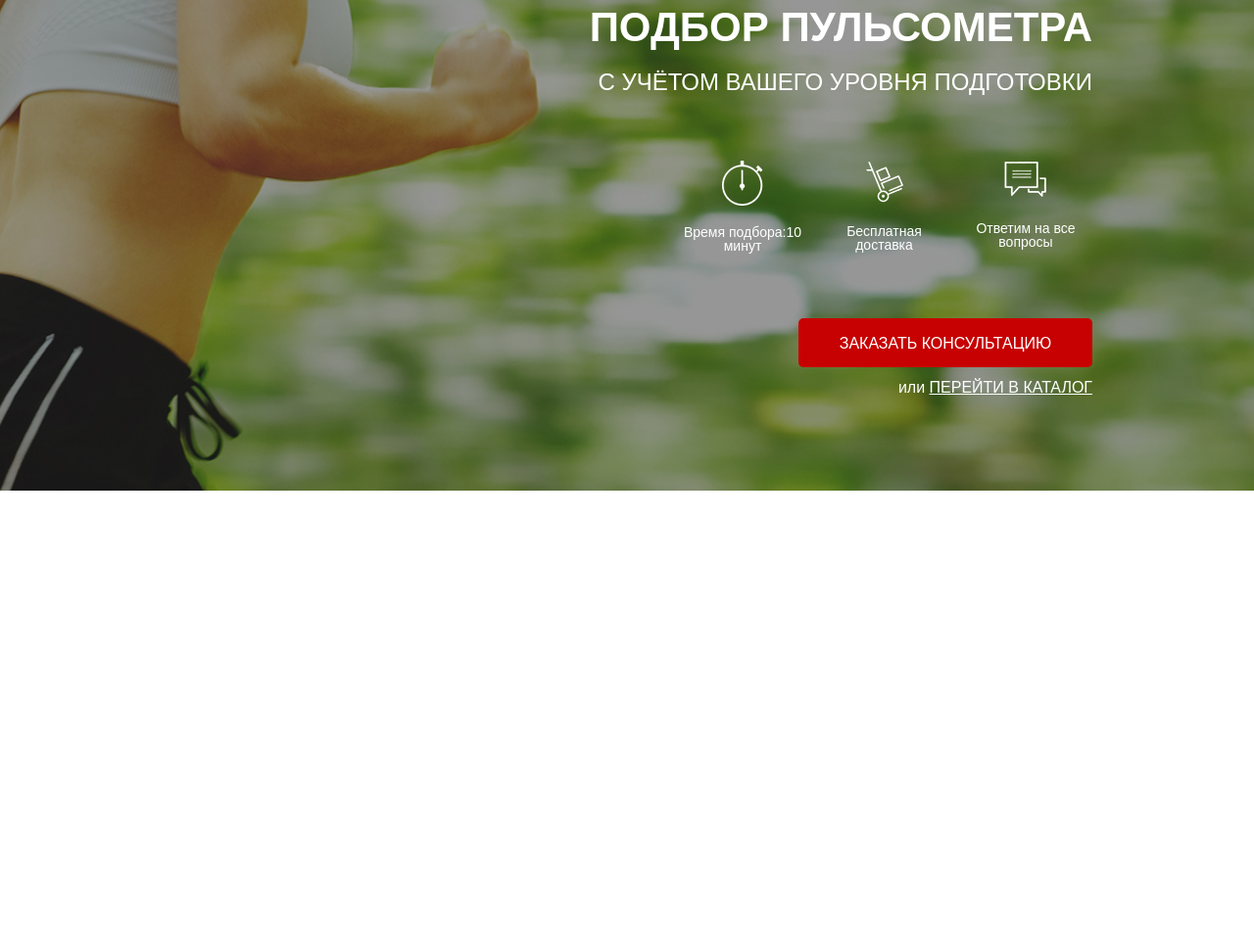
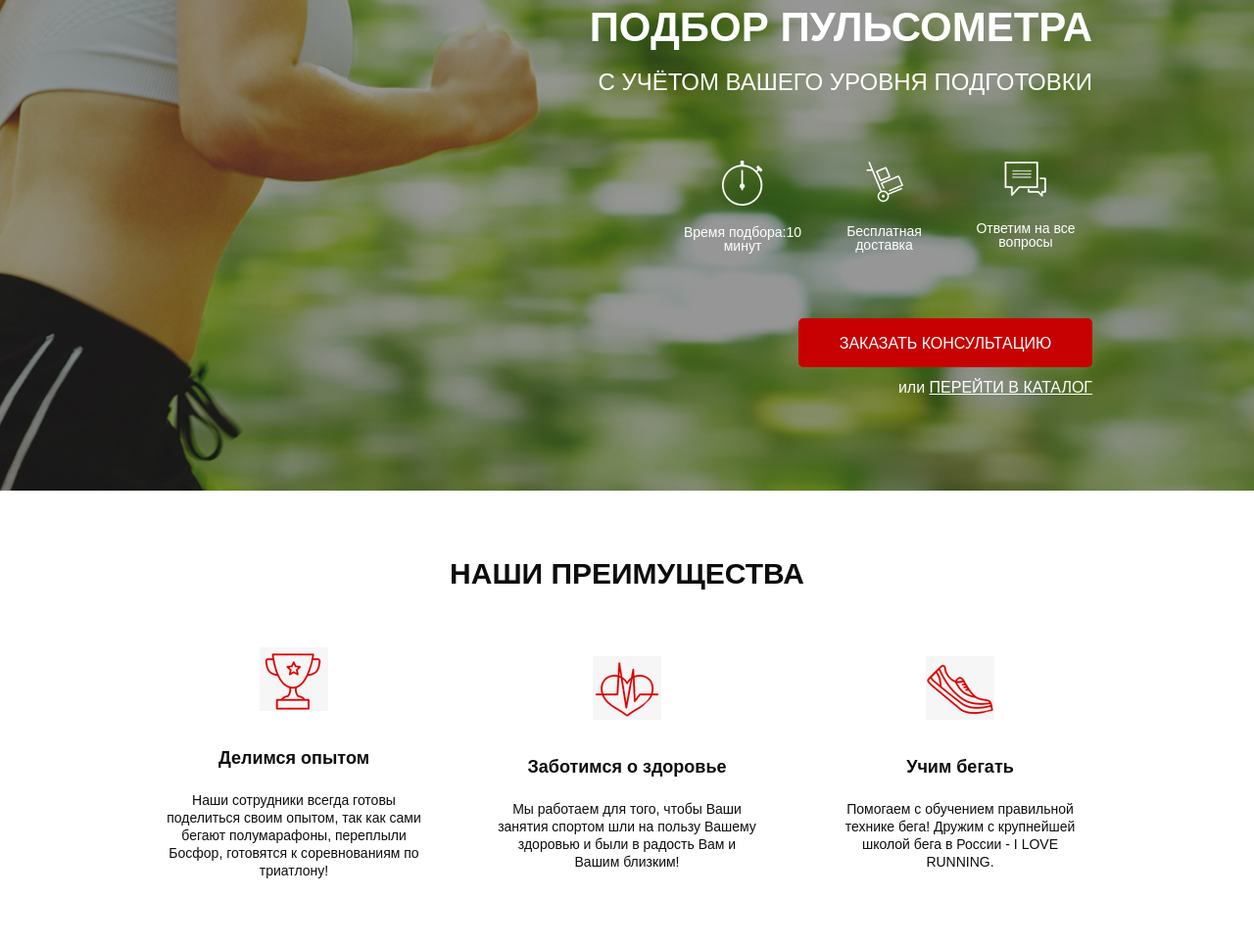
Before and after one commit to RomanTischenko/pulse, a website: page src/index.html in a window 1280 px wide. Shown: the part 174-1139 px from the top of the page at 98% size. Before the commit the page ends 800 px from the top, so only its background shows below. Drawn offline with Linux system fonts and the light colour scheme; a web font is replaced by a local one.

Commit message:
one homework

```diff
--- a/src/index.html
+++ b/src/index.html
@@ -57,6 +57,33 @@
         </div>
     </div>
 
-
+    <section class="advantages">
+        <div class="container">
+            <h2 class="title">НАШИ ПРЕИМУЩЕСТВА</h2>
+            <div class="advantages__wrapper">
+                <div class="advantages__item">
+                    <img src="icons/advantages/cup.png" alt="cup" class="advantages__icon">
+                    <div class="advantages__header">Делимся опытом</div>
+                    <div class="advantages__text">
+                        Наши сотрудники всегда готовы поделиться своим опытом, так как сами бегают полумарафоны, переплыли Босфор, готовятся к соревнованиям по триатлону!
+                    </div>
+                </div>
+                <div class="advantages__item">
+                    <img src="icons/advantages/heart.png" alt="heart" class="advantages__icon">
+                    <div class="advantages__header">Заботимся о здоровье</div>
+                    <div class="advantages__text">
+                        Мы работаем для того, чтобы Ваши занятия спортом шли на пользу Вашему здоровью и были в радость Вам и Вашим близким!
+                    </div>
+                </div>
+                <div class="advantages__item">
+                    <img src="icons/advantages/shoe.png" alt="shoe" class="advantages__icon">
+                    <div class="advantages__header">Учим бегать</div>
+                    <div class="advantages__text">
+                        Помогаем с обучением правильной технике бега! Дружим с крупнейшей школой бега в России - I LOVE RUNNING.
+                    </div>
+                </div>
+            </div>
+        </div>
+    </section>
 </body>
 </html>
--- /dev/null
+++ b/src/sass/blocks/_advantages.scss
@@ -0,0 +1,31 @@
+.advantages {
+    padding: 70px 0 67px 0;
+    &__wrapper {
+        margin-top: 60px;
+        display: flex;
+        justify-content: space-between;
+        align-items: center;
+    }
+    &__item {
+        width: 270px;
+    }
+    &__icon {
+        display: block;
+        margin: 0 auto;
+    }
+    &__header {
+        margin-top: 35px;
+        font-weight: 700;
+        font-size: 18px;
+        text-align: center;
+        color: #0D0D0D;
+    }
+    &__text {
+        margin-top: 20px;
+        font-weight: 300;
+        font-size: 14px;
+        line-height: 18px;
+        text-align: center;
+        color: #0D0D0D;
+    }
+}
--- /dev/null
+++ b/src/sass/blocks/_titles.scss
@@ -0,0 +1,7 @@
+.title {
+    font-weight: 700;
+    font-size: 30px;
+    line-height: 30px;
+    text-align: center;
+    color: #0D0D0D;
+}
--- a/src/sass/style.scss
+++ b/src/sass/style.scss
@@ -15,3 +15,6 @@ h1,h2,h3,h4,h5,h6 {
 @import 'blocks/promo';
 @import 'blocks/header';
 @import 'blocks/buttons';
+@import 'blocks/titles';
+@import 'blocks/advantages';
+@import 'blocks/media';
```
Also changed, not shown: src/css/style.min.css, src/sass/blocks/_media.scss (added).
